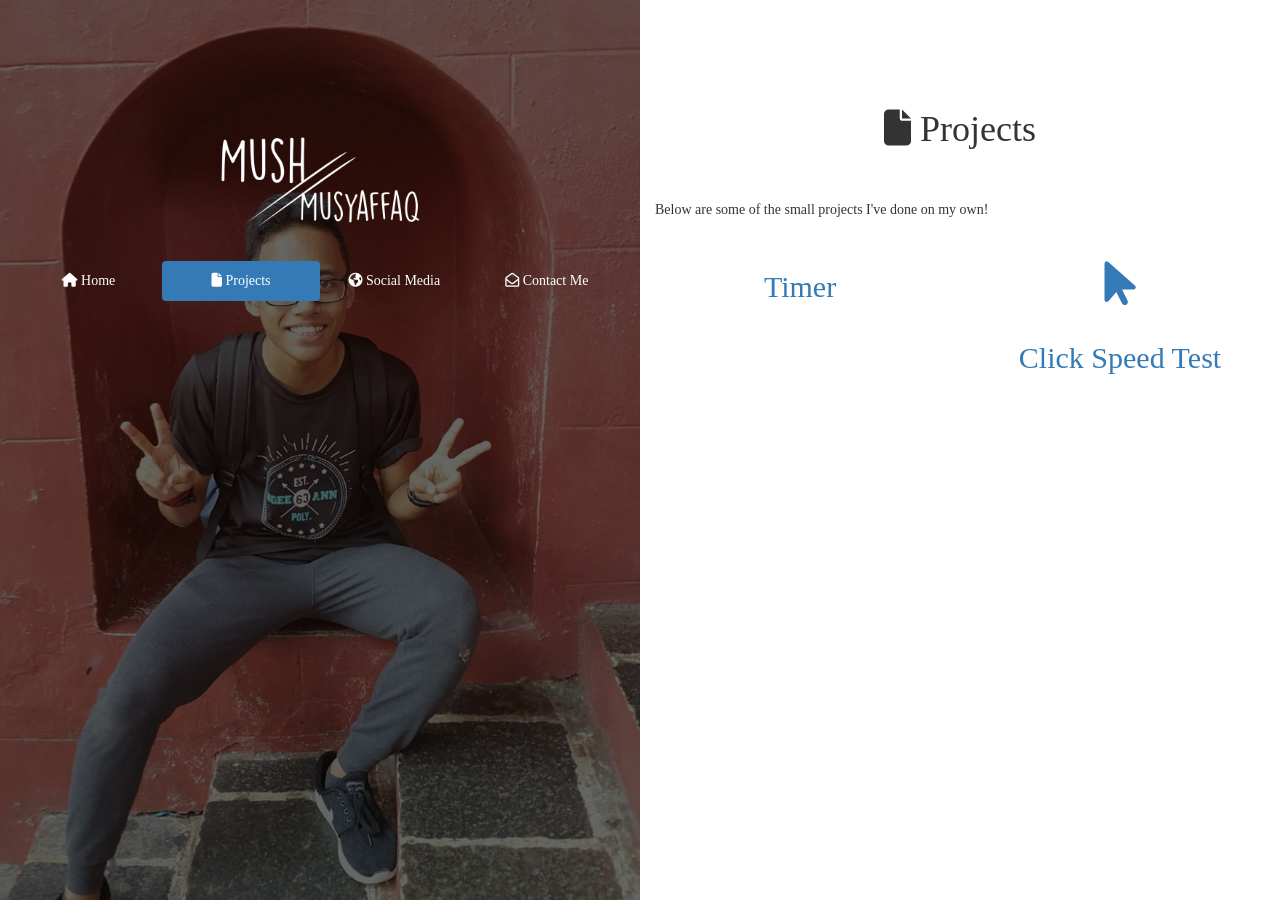
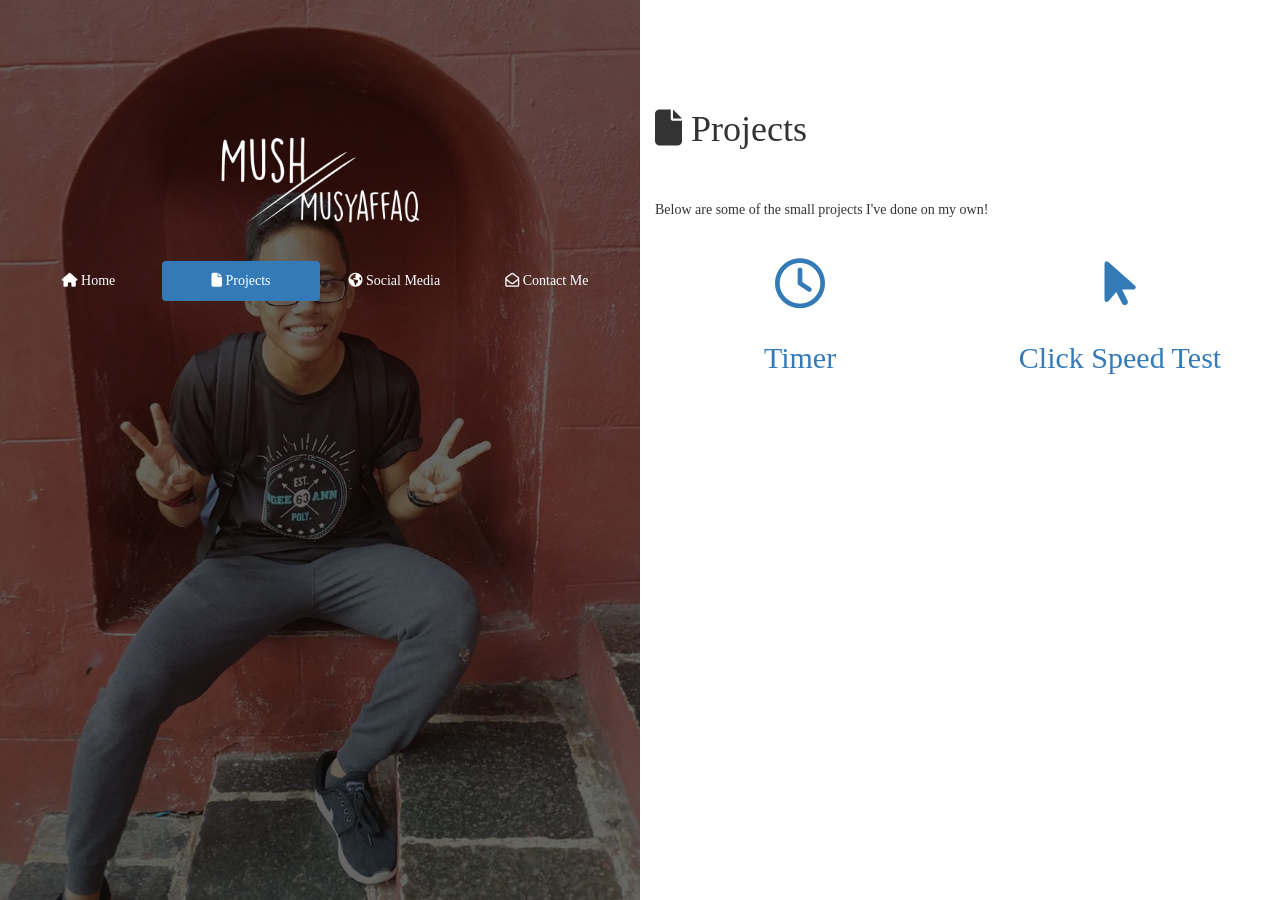
Before and after one commit to Musyaffaq/Musyaffaq.github.io, a Jekyll site: the page built from projects/index.html, in a window 1280 px wide. Built offline with Jekyll 4.4.1, drawn with Linux system fonts in a browser that asks for light colours; nearby versions of some CDN libraries; some web fonts are replaced.

Commit message:
Fix some stuff

```diff
--- a/_layouts/default.html
+++ b/_layouts/default.html
@@ -10,7 +10,7 @@
         <link href="https://fonts.googleapis.com/css?family=Shadows+Into+Light+Two" rel="stylesheet">
         <link href="/assets/main.css" rel="stylesheet">
         <!-- Timer CSS -->
-        {% if page.url == "/projects/" %}<link href="/assets/timer.css" rel="stylesheet">{% endif %}
+        {% if page.url == "/projects/timer.html" %}<link href="/assets/timer.css" rel="stylesheet">{% endif %}
         <!-- End of Timer CSS -->
         <link rel="stylesheet" href="https://maxcdn.bootstrapcdn.com/bootstrap/3.3.7/css/bootstrap.min.css" integrity="sha384-BVYiiSIFeK1dGmJRAkycuHAHRg32OmUcww7on3RYdg4Va+PmSTsz/K68vbdEjh4u" crossorigin="anonymous">
 
@@ -18,7 +18,7 @@
         <!-- Javascript -->
         <script src="https://code.jquery.com/jquery-3.1.1.js"></script>
         <!-- Timer JS -->
-        {% if page.url == "/projects/" %}<script src="/assets/timer.js"></script>{% endif %}
+        {% if page.url == "/projects/timer.html" %}<script src="/assets/timer.js"></script>{% endif %}
         <!-- End of Timer JS -->
         <script src="https://maxcdn.bootstrapcdn.com/bootstrap/3.3.7/js/bootstrap.min.js" integrity="sha384-Tc5IQib027qvyjSMfHjOMaLkfuWVxZxUPnCJA7l2mCWNIpG9mGCD8wGNIcPD7Txa" crossorigin="anonymous"></script>
         <script src="https://use.fontawesome.com/50a041663f.js"></script>
--- a/projects/index.html
+++ b/projects/index.html
@@ -10,7 +10,7 @@ layout: default
 <div class="social-media row">
     <a href="timer.html">
         <div class="col-md-6">
-            <div class="social-icon"><i class="fa-clock-o" aria-hidden="true"></i></div>
+            <div class="social-icon"><i class="fa fa-clock-o" aria-hidden="true"></i></div>
             <h2>Timer</h2>
         </div>
     </a>
```
